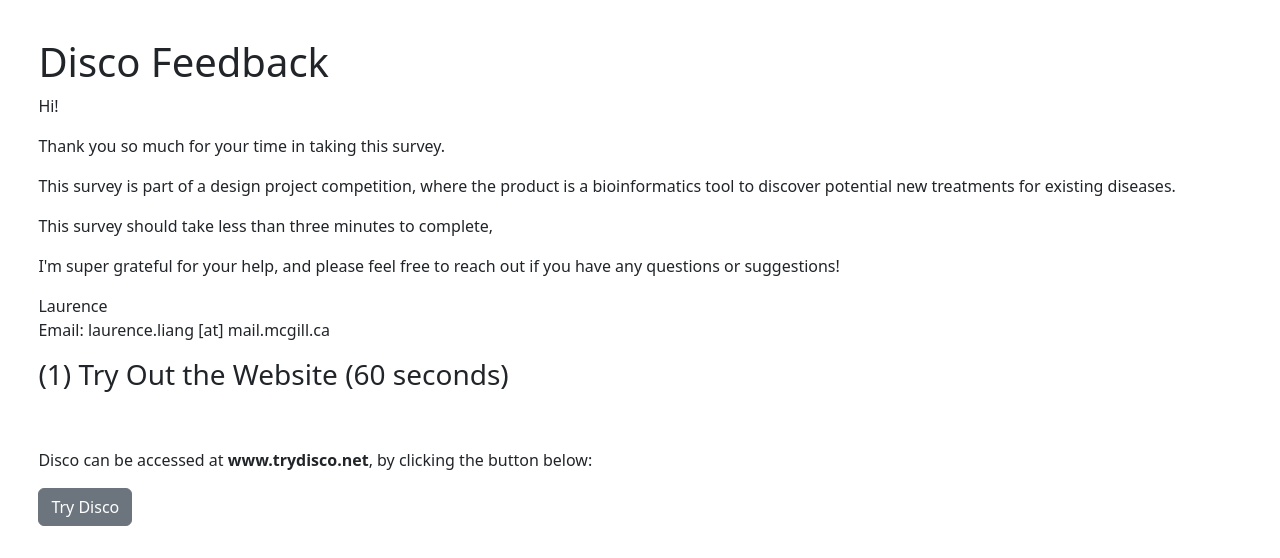
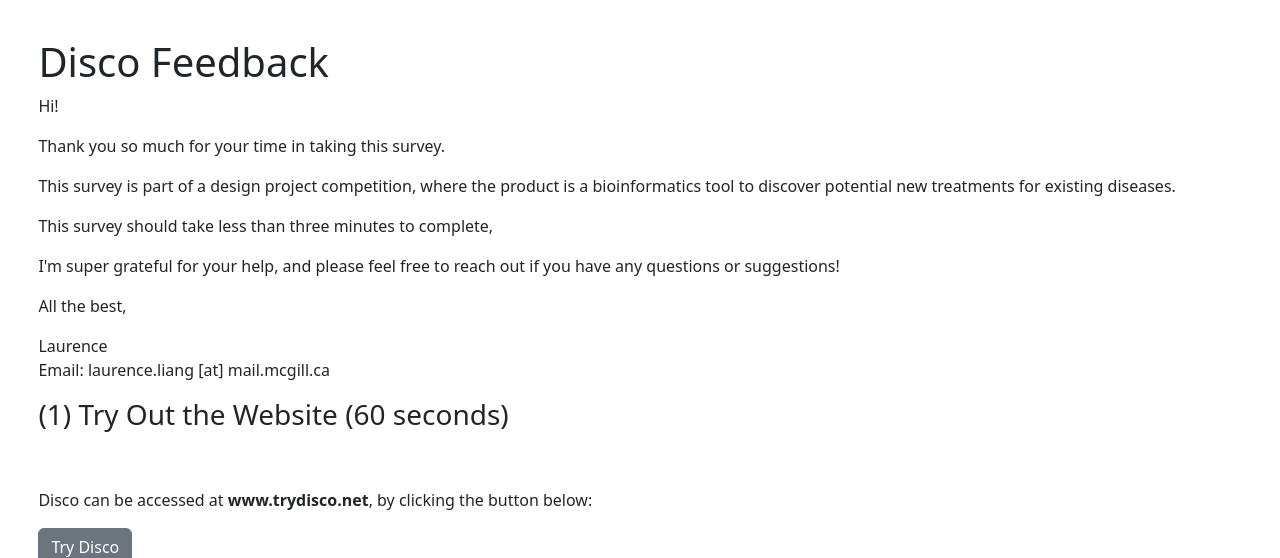
Before and after one commit to disco-bio/backend-v1, a Flask app: page /survey in a window 1280 px wide. Shown: the top 558 px of the page. Run offline with Flask 2, Linux system fonts and the light colour scheme.

Commit message:
Improve letter at the top

```diff
--- a/templates/survey.html
+++ b/templates/survey.html
@@ -43,6 +43,7 @@
 <p>This survey should take less than three minutes to complete,</p>
 
 <p>I'm super grateful for your help, and please feel free to reach out if you have any questions or suggestions!</p>
+<p>All the best,</p>
 <p>Laurence
 <br>Email: laurence.liang [at] mail.mcgill.ca</p>
 
```
